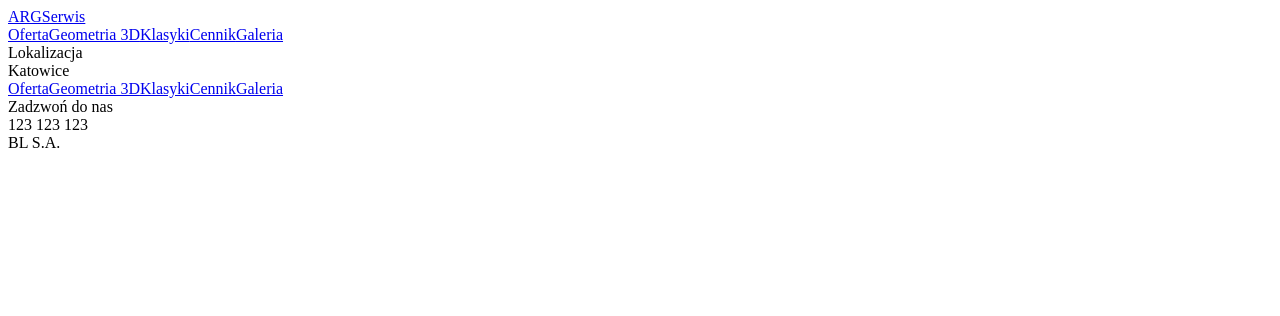
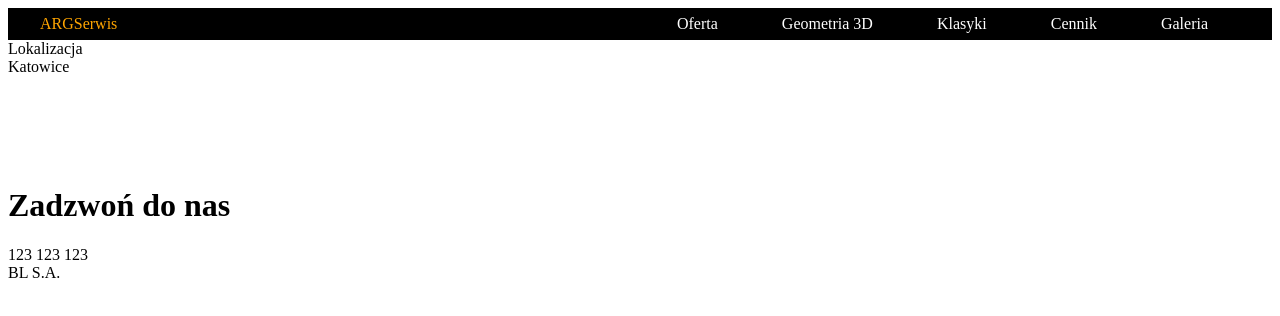
Before and after one commit to jes1on/ARG-serwis, a React (Create React App) app: page / in a window 1280 px wide. Shown: the top 316 px of the page. Built offline with nearby package versions, Linux system fonts and the light colour scheme.

Commit message:
Any message - what you have done since your last commit

```diff
--- a/src/components/Footer.js
+++ b/src/components/Footer.js
@@ -1,5 +1,6 @@
 import React, { useState } from 'react';
 import { Link } from 'react-router-dom';
+import './Footer.css';
 
 function Footer() {
   return (
@@ -28,7 +29,7 @@ function Footer() {
                     </Link>
                 </div>
                 <div className='footer-call'>
-                    Zadzwoń do nas
+                    <h1>Zadzwoń do nas</h1>
                 </div>
                 <div className='footer-call-nr'>
                     123 123 123
--- a/src/components/Navbar.css
+++ b/src/components/Navbar.css
@@ -1,4 +1,62 @@
-.Navbar {
-    background-color: orange;
-    color: black;
+.navbar {
+    margin: 0;
+    padding: 0;
 }
+
+.navbar-container {
+    width: 100%;
+    min-height: 4vh;
+    background-color: black;
+    color: white;
+    display: flex;
+    align-items: center;
+    justify-content: space-between;
+}
+
+.navbar-logo {
+    text-align: center;
+    text-decoration: none;
+    color: orange;
+    margin-left: 2rem;
+}
+
+.navbar-menu {
+    text-decoration: none;
+    display: flex;
+    padding: 0rem 2rem;
+}
+
+.oferta {
+    text-decoration: none;
+    color: white;
+    display: flex;
+    margin: 0rem 2rem;
+}
+
+.geometria {
+    text-decoration: none;
+    color: white;
+    display: flex;
+    margin: 0rem 2rem;
+}
+
+.klasyki {
+    text-decoration: none;
+    color: white;
+    display: flex;
+    margin: 0rem 2rem;
+}
+
+.cennik {
+    text-decoration: none;
+    color: white;
+    display: flex;
+    margin: 0rem 2rem;
+}
+
+.galeria {
+    text-decoration: none;
+    color: white;
+    display: flex;
+    margin: 0rem 2rem 0rem 2rem;
+}
--- a/src/components/Navbar.js
+++ b/src/components/Navbar.js
@@ -10,11 +10,12 @@ function Navbar() {
     <>
         <nav className='navbar'>
             <div className='navbar-container'>
-                <Link to="/" className='navbar-logo'>
-                    ARGSerwis
-                </Link>
-
-                <div className='menu-container'>
+                <div className='navbar-container-logo'>
+                    <Link to="/" className='navbar-logo'>
+                        ARGSerwis
+                    </Link>
+                </div>
+                <div className='navbar-menu'>
                     <Link to="/" className='oferta'>
                         Oferta
                     </Link>
```
Also changed, not shown: src/components/Footer.css (added).
